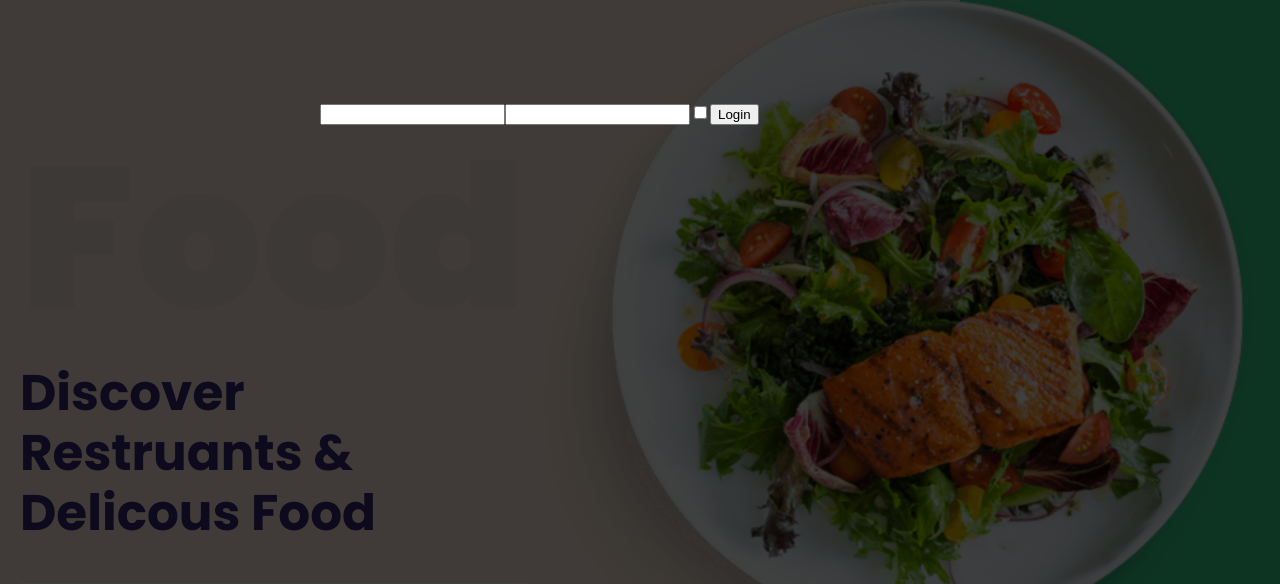
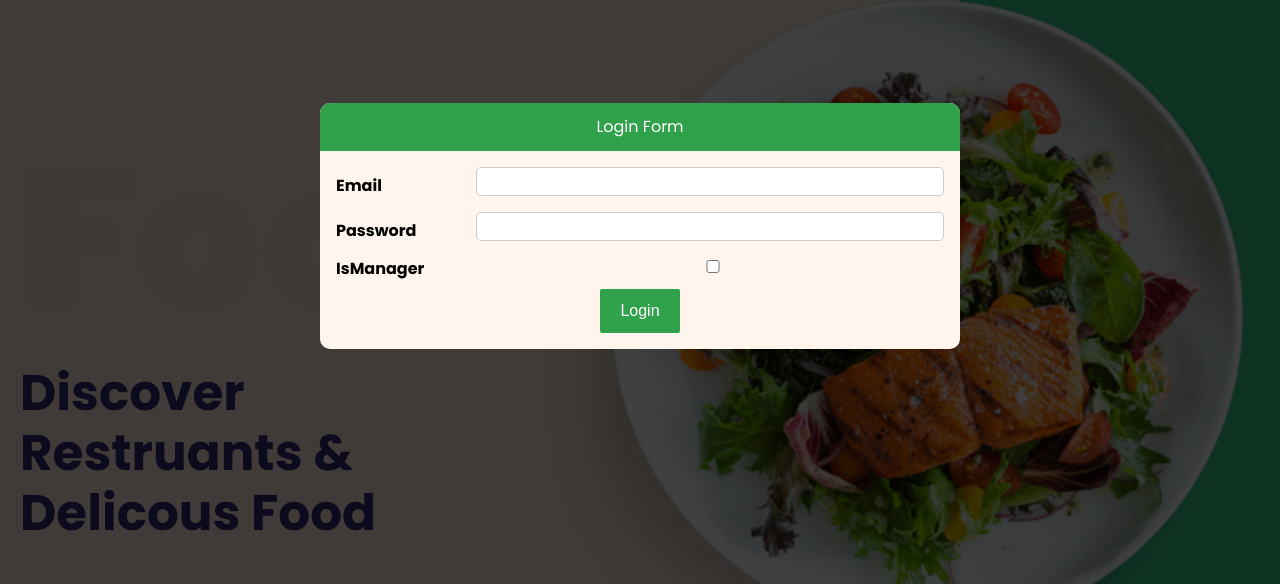
Before and after one commit to mauryapari/Restaurant, a React app: page / in a window 1280 px wide. Both pictures are taken after a click on the link "User". Shown: the part 137-721 px from the top of the page. Built offline with nearby package versions, Linux system fonts and the light colour scheme.

Commit message:
Login functinality working with dummy data

```diff
--- a/src/App/App.js
+++ b/src/App/App.js
@@ -8,16 +8,22 @@ import './Sass/Base.scss'
 export default function App () {
     const [showLogin, settoogleLoginModule] = useState(false);
 
+    const [userData , setUserData] = useState({name:'User', isLogin: false});
+
+    const userDataHandler = (data) => {
+        setUserData(
+            {name: data.email, isLogin: true}
+        );
+    }
     const showLoginModuleHandler = (event) => {
         event.preventDefault();
-        console.log(showLogin);
         settoogleLoginModule((prevState) => !prevState);
     }
     return (
         <React.Fragment>
-            {showLogin && <Login show={showLoginModuleHandler}></Login>}
+            {showLogin && <Login show={showLoginModuleHandler} setUserData={userDataHandler}></Login>}
             <div className="background">
-                <Header show={showLoginModuleHandler}/>
+                <Header show={showLoginModuleHandler} user={userData}/>
                 <Landing/>
                 <Service/>
             </div>
--- a/src/App/Components/HeaderNavigation/Header.js
+++ b/src/App/Components/HeaderNavigation/Header.js
@@ -18,7 +18,7 @@ const Header = (props) => {
           <div className="user-login__image">
             <img src={User}/>
           </div>
-          <a href="#" onClick={props.show}>User</a>
+          <a href="#" onClick={props.show}>{props.user.name}</a>
       </div>
   </header>;
 };
--- a/src/App/Components/Login/Login.js
+++ b/src/App/Components/Login/Login.js
@@ -1,18 +1,55 @@
-import React from "react";
+import React, { useRef } from "react";
+import Input from "../UI/Input";
 import Modal from "../UI/Modal";
+
+const defaultState = {email:'', password:'',isManager:'on'};
+
 const Login = (props) => {
+    const emailRef = useRef('');
+    const passwordRef = useRef('');
+    const isManagerRef = useRef('');
+
     const loginSubmissionHandler = (event) => {
-
+        let email = emailRef.current.value;
+        let passowrd = passwordRef.current.value;
+        let isManager = isManagerRef.current.value;
+        if(passowrd.trim().length < 6) {
+            return;
+        }
+        const newstate = {
+            email: email,
+            passowrd: passowrd,
+            isManager: isManager
+        }
+        props.setUserData(newstate);
         props.show(event);
     }
     return (
         <Modal show={props.show}>
-            <form onSubmit={loginSubmissionHandler}>
-                <input type="text"/>
-                <input type="text"/>
-                <input type="checkbox"/>
-                <button type="submit">Login</button>
-            </form>
+            <div className="header">
+                <h2>Login Form</h2>
+            </div>
+            <div className="content">
+                <form onSubmit={loginSubmissionHandler}>
+                    <Input label="Email" properties={{
+                        type: 'email',
+                        label: 'Email',
+                        ref:emailRef
+                    }}/>
+                    <Input label="Password" properties={{
+                        type: 'password',
+                        label: 'Password',
+                        ref:passwordRef
+                    }}/>
+                    <Input label="IsManager" properties={{
+                        type: 'checkbox',
+                        label: 'IsManager',
+                        ref:isManagerRef,
+                        value: 'manager'
+                    }}/>
+                    <button type="submit" className="actions">Login</button>
+                </form>
+            </div>
         </Modal>
     );
 }
--- /dev/null
+++ b/src/App/Components/UI/Input.js
@@ -0,0 +1,11 @@
+import React from "react";
+const Input = (props) => {
+    return (
+        <div className="input">
+            <label htmlFor={props.label}>{props.label}</label>
+            <input className="input" {...props.properties} />
+        </div>
+    )
+};
+
+export default Input;
--- a/src/App/Sass/Modal.scss
+++ b/src/App/Sass/Modal.scss
@@ -18,10 +18,13 @@
     width: 80%;
     z-index: 100;
     overflow: hidden;
+    background-color: $grey-100;
+    text-align: center;
+    border-radius: 10px;
   }
 
   .header {
-    background: #4f005f;
+    background: $dark-green;
     padding: 1rem;
   }
 
@@ -35,9 +38,33 @@
   }
 
   .actions {
-    padding: 1rem;
+    padding: 10px 20px;
+    background-color: $dark-green;
+    color: white;
+    border: none;
+    font-size: 16px;
+    line-height: 24px;
+    border-radius: 2px;
+  }
+
+  .input {
     display: flex;
-    justify-content: flex-end;
+    align-items: center;
+    margin-bottom: 0.5rem;
+    justify-content: space-between;
+  }
+
+  .input label {
+    font-weight: bold;
+    margin-right: 1rem;
+  }
+
+  .input input {
+    width: 75%;
+    border-radius: 5px;
+    border: 1px solid #ccc;
+    font: inherit;
+    padding-left: 0.5rem;
   }
 
   @media (min-width: 768px) {
```
